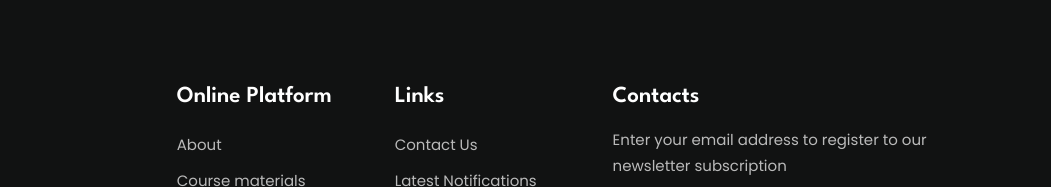
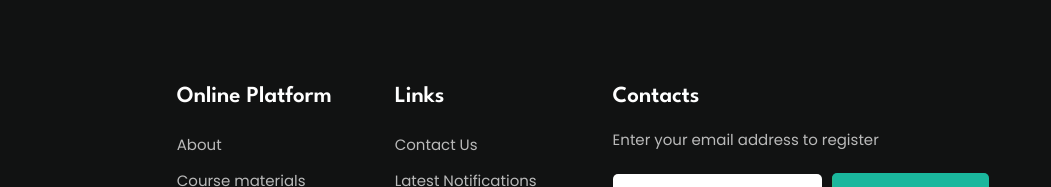
Before and after one commit to K-Naveenkumar1/CAD-final-website, a plain HTML site: page index.html in a window 1280 px wide. Shown: the part 4880-5067 px from the top of the page, 229-1280 px from the left. Drawn offline with nearby package versions, Linux system fonts and the light colour scheme.

Commit message:
Update index.html

```diff
--- a/index.html
+++ b/index.html
@@ -899,7 +899,7 @@
           <p class="footer-list-title">Contacts</p>
 
           <p class="footer-list-text">
-            Enter your email address to register to our newsletter subscription
+            Enter your email address to register
           </p>
 
           <form action="" class="newsletter-form">
```
